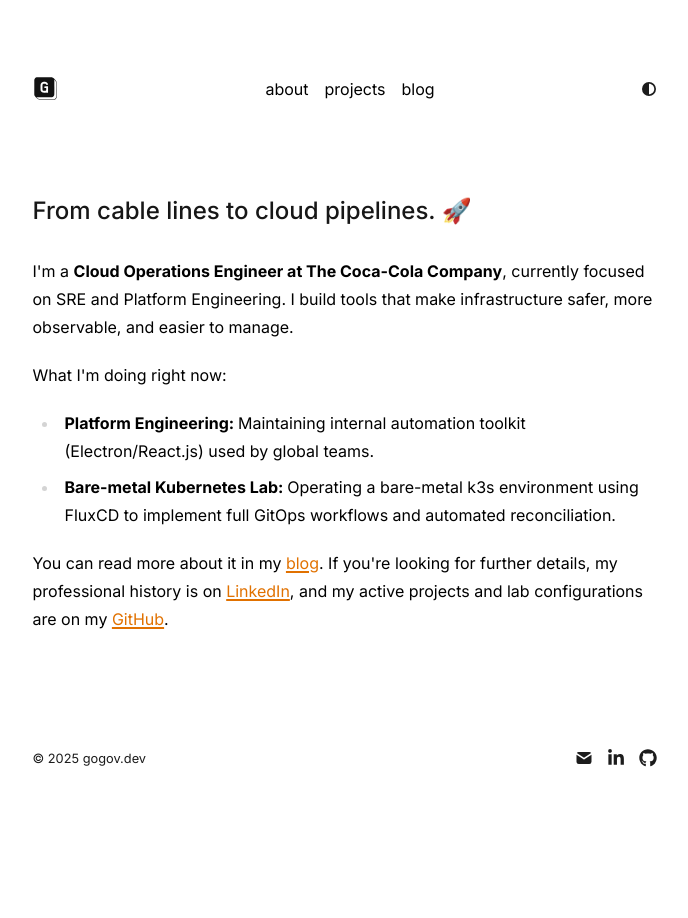
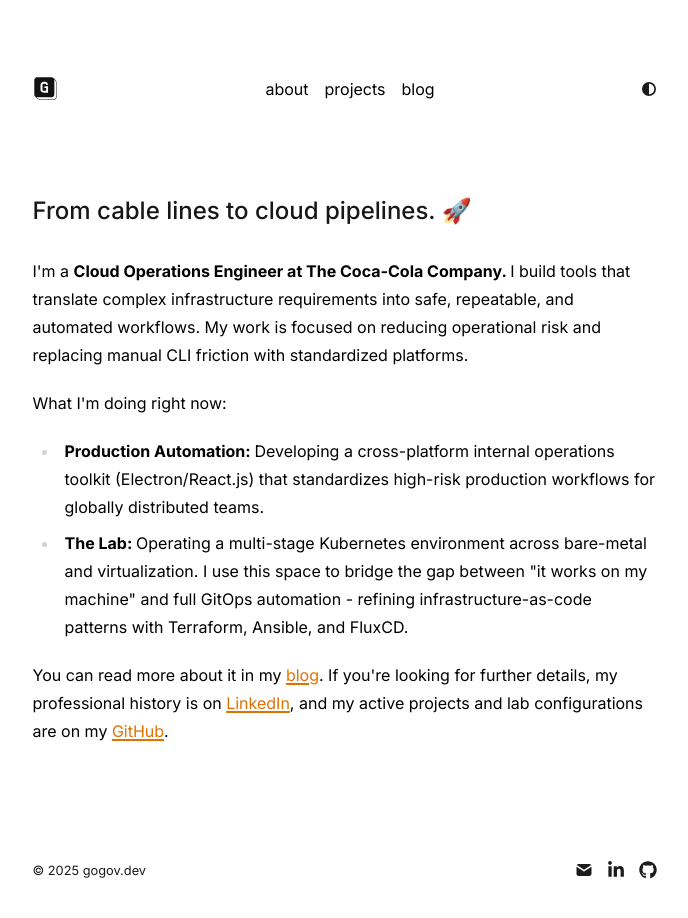
Before and after one commit to kristiangogov/gogov-dev, a Next.js app: page /about in a window 1280 px wide. Shown: the top 918 px of the page, without its empty margins (288-976 px from the left). Before the commit the page ends 816 px from the top, so only its background shows below. Built offline with nearby package versions, Linux system fonts and the light colour scheme.

Commit message:
slight adjustments

```diff
--- a/app/about/page.tsx
+++ b/app/about/page.tsx
@@ -14,23 +14,29 @@ export default async function About() {
         <p>
           I'm a{" "}
           <span className="font-bold">
-            Cloud Operations Engineer at The Coca-Cola Company
+            Cloud Operations Engineer at The Coca-Cola Company.{" "}
           </span>
-          , currently focused on SRE and Platform Engineering. I build tools
-          that make infrastructure safer, more observable, and easier to manage.
+          I build tools that translate complex infrastructure requirements into
+          safe, repeatable, and automated workflows. My work is focused on
+          reducing operational risk and replacing manual CLI friction with
+          standardized platforms.
         </p>
         <p>
           What I'm doing right now:
           <ul>
             <li>
-              <span className="font-bold">Platform Engineering: </span>
-              Maintaining internal automation toolkit (Electron/React.js) used
-              by global teams.
+              <span className="font-bold">Production Automation: </span>
+              Developing a cross-platform internal operations toolkit
+              (Electron/React.js) that standardizes high-risk production
+              workflows for globally distributed teams.
             </li>
             <li>
-              <span className="font-bold">Bare-metal Kubernetes Lab: </span>
-              Operating a bare-metal k3s environment using FluxCD to implement
-              full GitOps workflows and automated reconciliation.
+              <span className="font-bold">The Lab: </span>
+              Operating a multi-stage Kubernetes environment across bare-metal
+              and virtualization. I use this space to bridge the gap between "it
+              works on my machine" and full GitOps automation - refining
+              infrastructure-as-code patterns with Terraform, Ansible, and
+              FluxCD.
             </li>
           </ul>
         </p>
@@ -39,8 +45,8 @@ export default async function About() {
           you're looking for further details, my professional history is on{" "}
           <Link href="https://www.linkedin.com/in/kristiangogov/">
             LinkedIn
-          </Link>,{" "}
-          and my active projects and lab configurations are on my{" "}
+          </Link>
+          , and my active projects and lab configurations are on my{" "}
           <Link href="https://github.com/kristiangogov">GitHub</Link>.
         </p>
       </section>
--- a/app/page.tsx
+++ b/app/page.tsx
@@ -6,13 +6,33 @@ export default function Page() {
     <section className="">
       <div className="flex flex-col my-10">
         {/* Header Section */}
-        <div className="mb-10 flex flex-col items-start">
-          <h1 className="text-3xl font-bold mb-2">KRISTIAN GOGOV</h1>
-          <h2 className="text-md">
-            <span className="font-bold">DevOps Engineer</span>
-          </h2>
+        <div className="mb-14 flex flex-col items-start">
+          {/* Name: Clean and balanced */}
+          <h1 className="text-xl font-medium tracking-tight text-neutral-900 dark:text-neutral-100">
+            Kristian Gogov
+          </h1>
+
+          {/* The "Here is what I do" section */}
+          <div className="mt-2 flex flex-col gap-1 text-sm text-neutral-500 dark:text-neutral-400">
+            <p>Cloud Operations Engineer at The Coca-Cola Company.</p>
+            <p>
+              Building tools for{" "}
+              <span className="text-neutral-700 dark:text-neutral-300">
+                automated workflows
+              </span>{" "}
+              and refining{" "}
+              <span className="text-neutral-700 dark:text-neutral-300">
+                GitOps patterns
+              </span>{" "}
+              in the lab.
+            </p>
+          </div>
+
+          {/* Subtle prompt to explore */}
+          <p className="mt-6 text-sm text-neutral-500 dark:text-neutral-400">
+            Here you'll find my projects, experiments, and some technical notes.
+          </p>
         </div>
-
         {/* Featured Project Card */}
         <div className="w-full max-w-2xl p-6 border border-neutral-200 dark:border-neutral-800 rounded-lg hover:border-neutral-300 dark:hover:border-neutral-700 transition-colors">
           <div className="flex items-start justify-between mb-3">
@@ -24,7 +44,8 @@ export default function Page() {
                 height={25}
                 priority
                 className="self-center"
-              />Promo+ Toolkit
+              />
+              Promo+ Toolkit
             </h3>
             <span className="text-xs text-neutral-500 dark:text-neutral-400 bg-neutral-100 dark:bg-neutral-800 px-2 py-1 rounded">
               Featured
```
